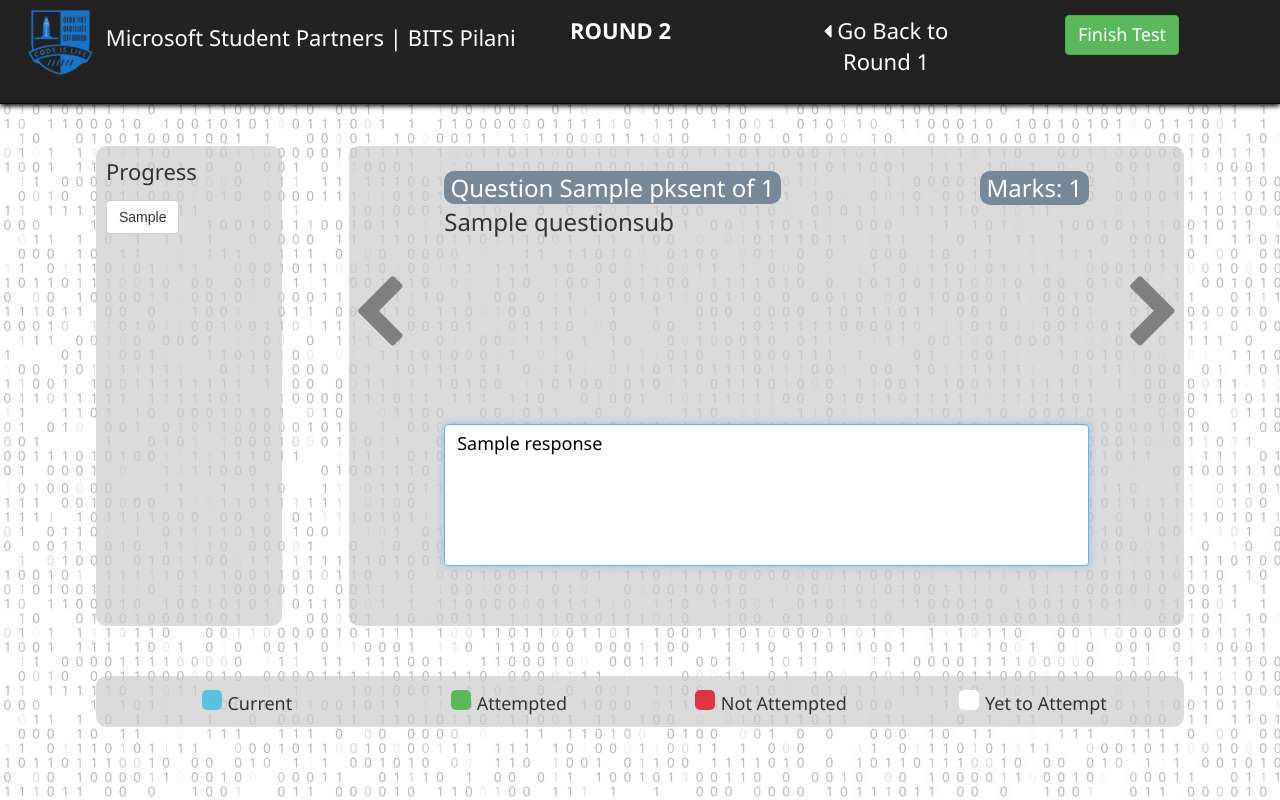
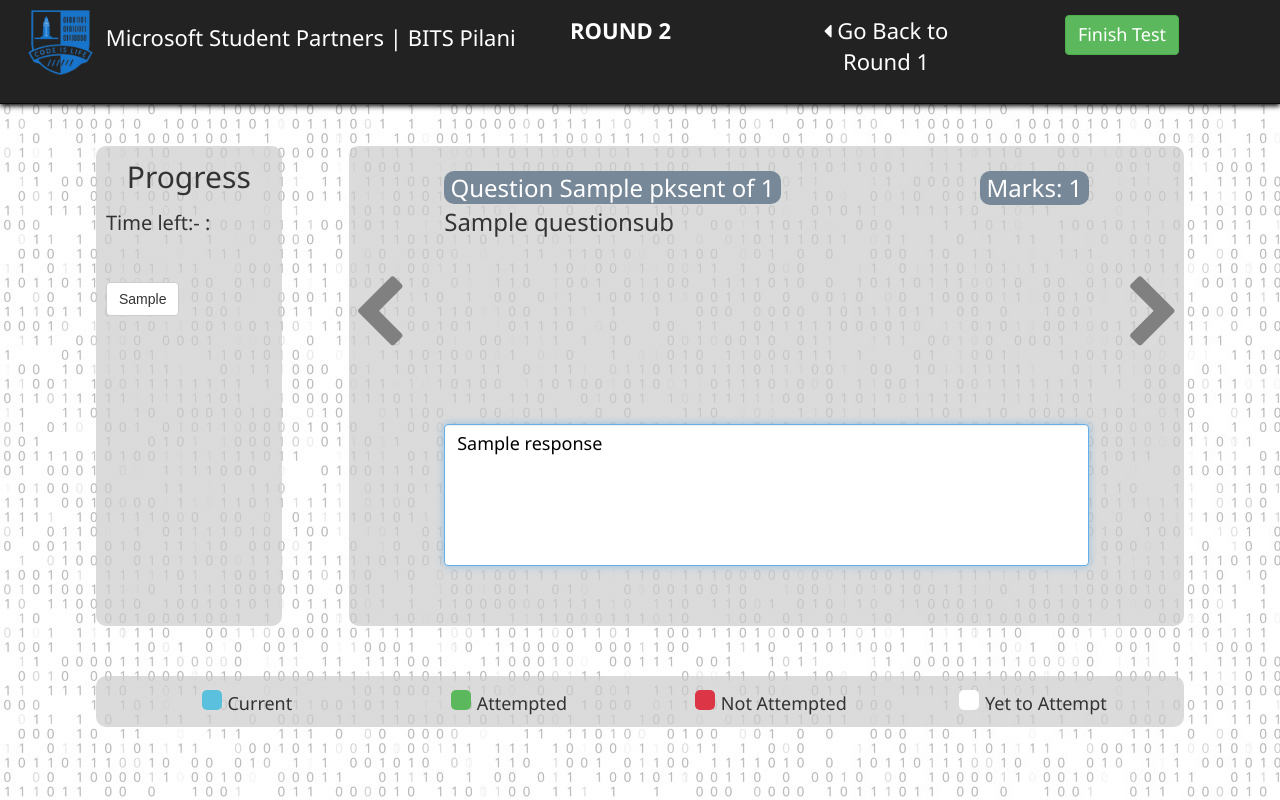
Before and after one commit to ayushjain1144/MSP-Recruitment-Web-Portal, a Django app: template test_portal/templates/test_portal/round2.html in a window 1280 px wide. Run offline with Django 3.2, Linux system fonts and the light colour scheme; tables that the repository leaves empty hold one stand-in row (values such as "Sample post"); the template is opened without the code that fills it: values that come from a table or form of the project are taken from there, most other values are stand-ins (such as "Sample title", 1, 10 or a date in 2020); some libraries are stand-ins or nearby versions.

Commit message:
Update round2.html

```diff
--- a/test_portal/templates/test_portal/round2.html
+++ b/test_portal/templates/test_portal/round2.html
@@ -25,7 +25,9 @@
     <div class="main container-fluid row">
 
         <div class="ques-sel container col-sm-2">
-            <p>Progress</p>
+            <p id="ques-sel-title">Progress</p>
+            <p id="ques-sel-time">Time left:- <span id="timer-mins"></span>:<span id="timer-secs"></span></p>
+            <br>
             <div id="button-set">
                 {% for i in n %}
                 <button type="submit" name="progress-number" value="{{ i }}" class="btn btn-default" onclick="btnClickDes()">{{ i }}</button>
```
